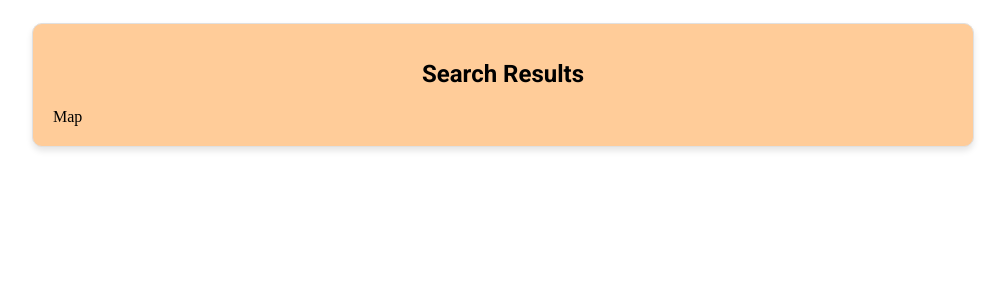
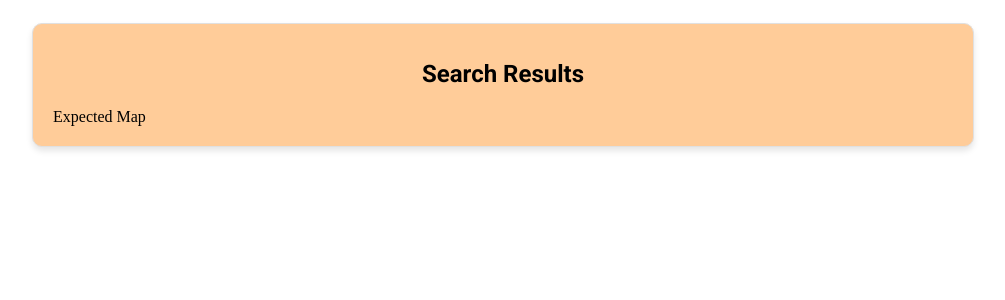
Before and after one commit to tariqh2/properlytics, a Django app: page / in a window 1280 px wide. Shown: the part 298-598 px from the top of the page, without its empty margins (137-1142 px from the left). Run offline with Django 4.2, Linux system fonts and the light colour scheme.

Commit message:
commit check

```diff
--- a/analytics/templates/index.html
+++ b/analytics/templates/index.html
@@ -32,7 +32,7 @@
             <h1 class="title">Search Results</h1>
         </div>
         <div class="elements_container">
-            <div class="geomap">Map</div>
+            <div class="geomap">Expected Map</div>
         </div>
     </div>
 </body>
```
